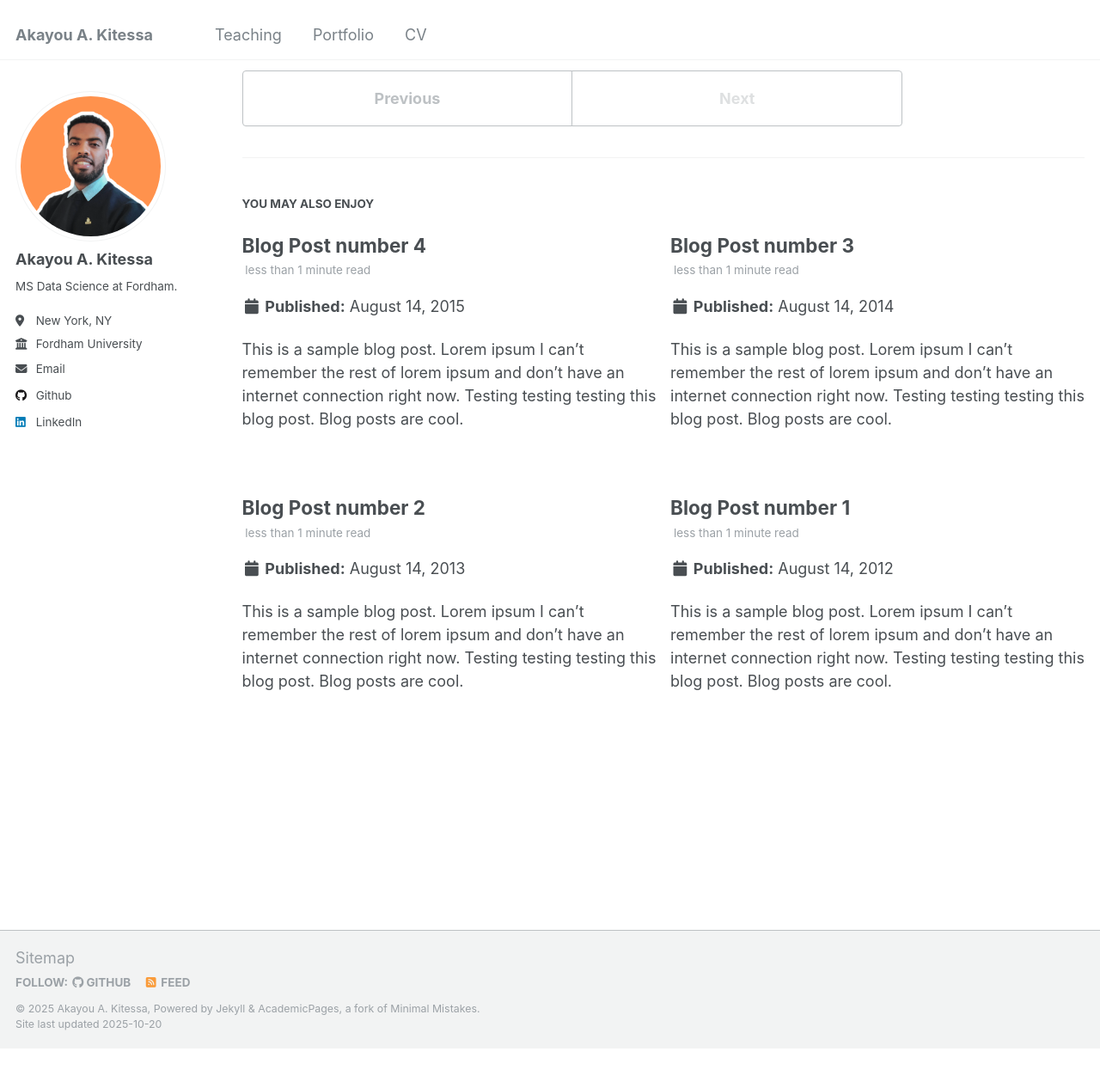
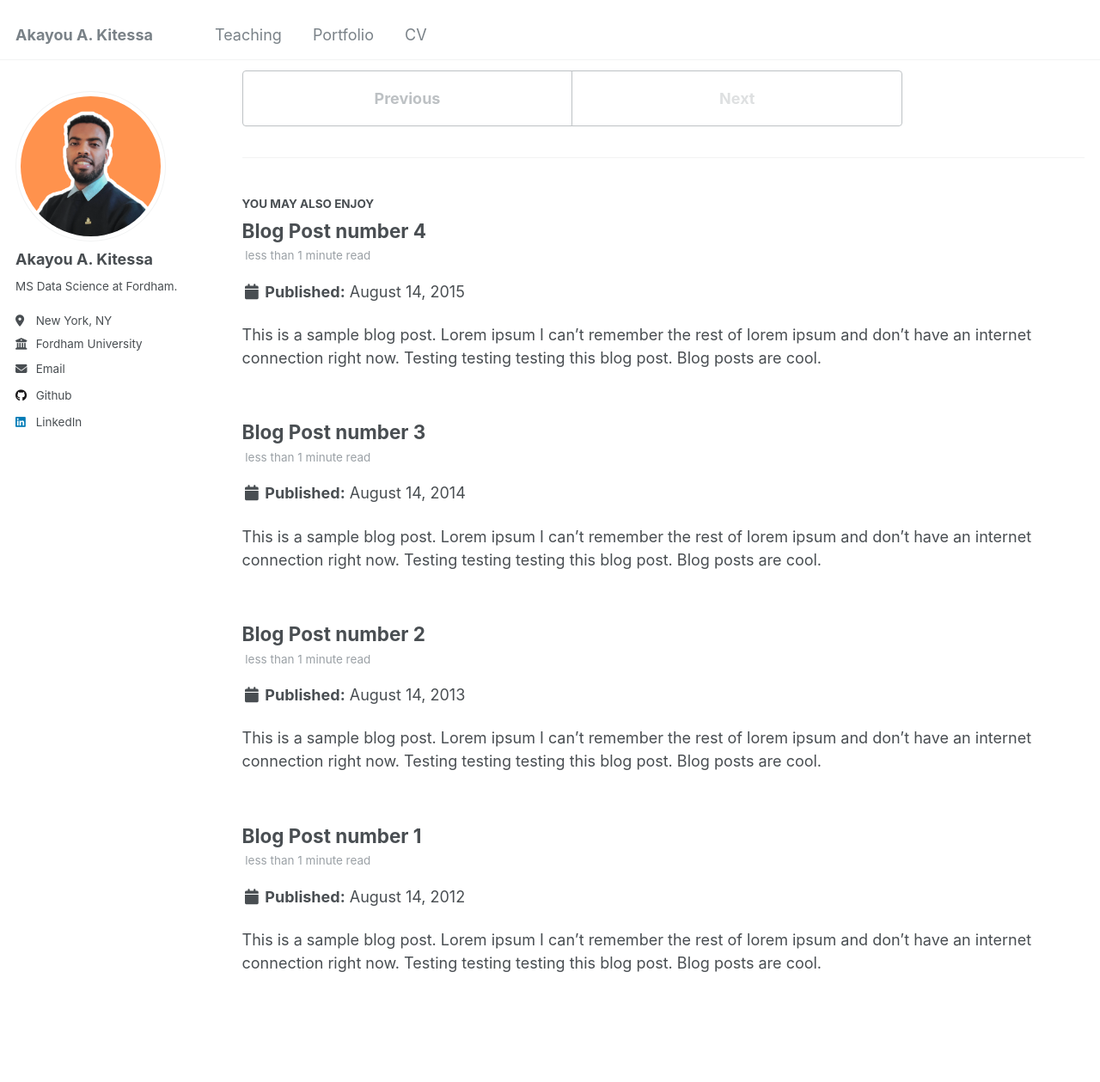
Before and after one commit to akuadane/akuadane.github.io, a Jekyll site: the page built from _posts/2199-01-01-future-post.md, in a window 1280 px wide and 1400 px high, scrolled down 511 px. Shown: the top 1259 px of the window at 86% size. Built offline with Jekyll 4.4.1, drawn with Linux system fonts in a browser that asks for light colours; before the commit the page ends 1731 px from its top, so only the background shows below that.

Commit message:
portfolio changed again

```diff
--- a/_includes/archive-single.html
+++ b/_includes/archive-single.html
@@ -28,6 +28,7 @@
       </div>
     {% endif %}
 
+    <div class="archive__item-body">
       <h2 class="archive__item-title" itemprop="headline">
         {% if post.link %}
           <a href="{{ post.link }}">{{ title }}</a> <a href="{{ base_path }}{{ post.url }}" rel="permalink"><i class="fa fa-link" aria-hidden="true" title="permalink"></i><span class="sr-only">Permalink</span></a>
@@ -67,6 +68,7 @@
     {% elsif post.slidesurl %}
       <p><a href="{{ post.slidesurl }}">Download Slides</a></p>
     {% endif %}
+    </div>
 
   </article>
 </div>
--- a/_sass/_archive.scss
+++ b/_sass/_archive.scss
@@ -131,10 +131,13 @@
   }
 
   @include breakpoint($small) {
-    @include gallery(6 of 12);
+    @include full();
+    display: flex;
+    flex-direction: column;
+
     .archive__item-teaser {
-      max-height: none;
-      overflow: visible;
+      max-width: 300px;
+      margin: 0 auto 1em;
       img {
         width: 100%;
         height: auto;
@@ -144,18 +147,30 @@
   }
 
   @include breakpoint($medium) {
-    margin-left: 0; /* reset before mixin does its thing*/
-    margin-right: 0; /* reset before mixin does its thing*/
-    @include gallery(6 of 12);
+    margin-left: 0;
+    margin-right: 0;
+    @include full();
+    display: flex;
+    flex-direction: row;
+    align-items: flex-start;
+    gap: 2em;
 
     .archive__item-teaser {
-      max-height: none;
-      overflow: visible;
+      flex: 0 0 300px;
+      max-width: 300px;
       img {
         width: 100%;
         height: auto;
         object-fit: contain;
       }
+    }
+
+    .archive__item-body {
+      flex: 1;
+    }
+
+    .archive__item-title {
+      margin-top: 0;
     }
 
     .archive__item-excerpt {
```
Lines whose indentation alone changed are shown as unchanged.
